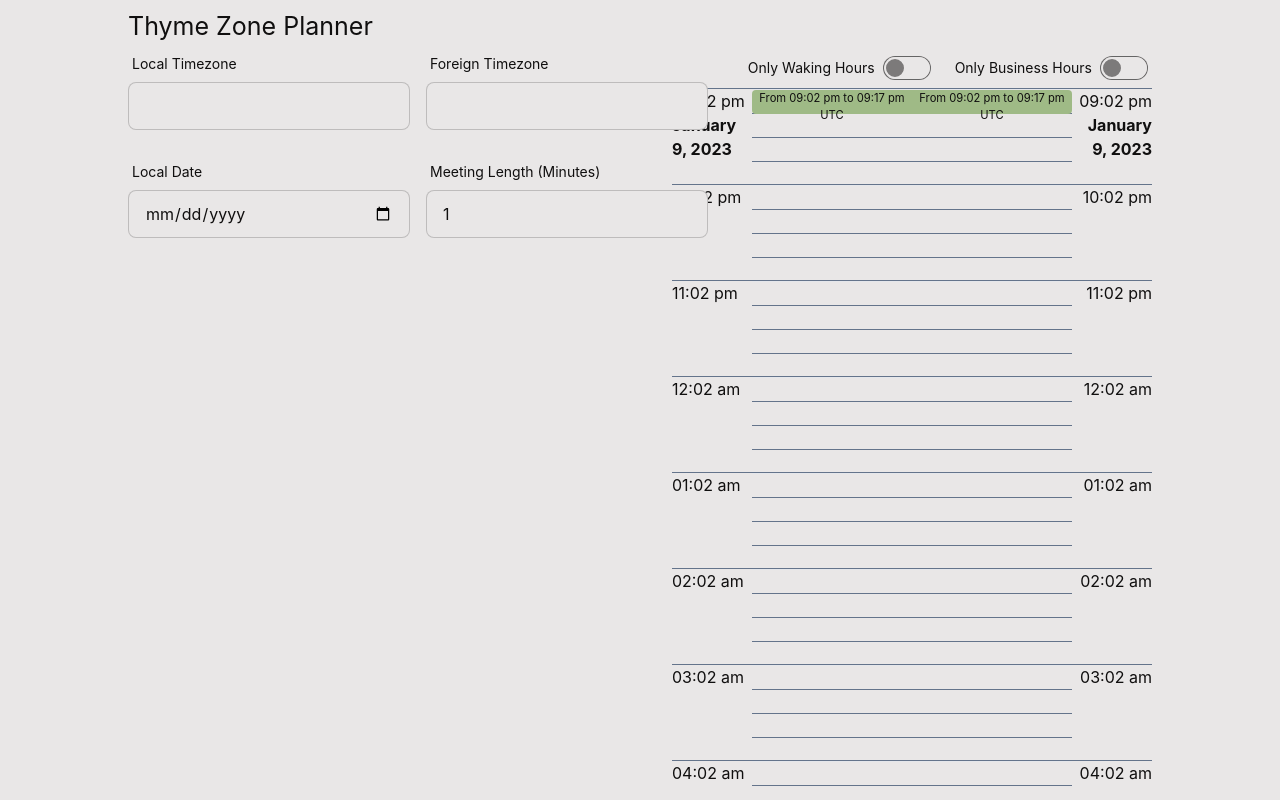
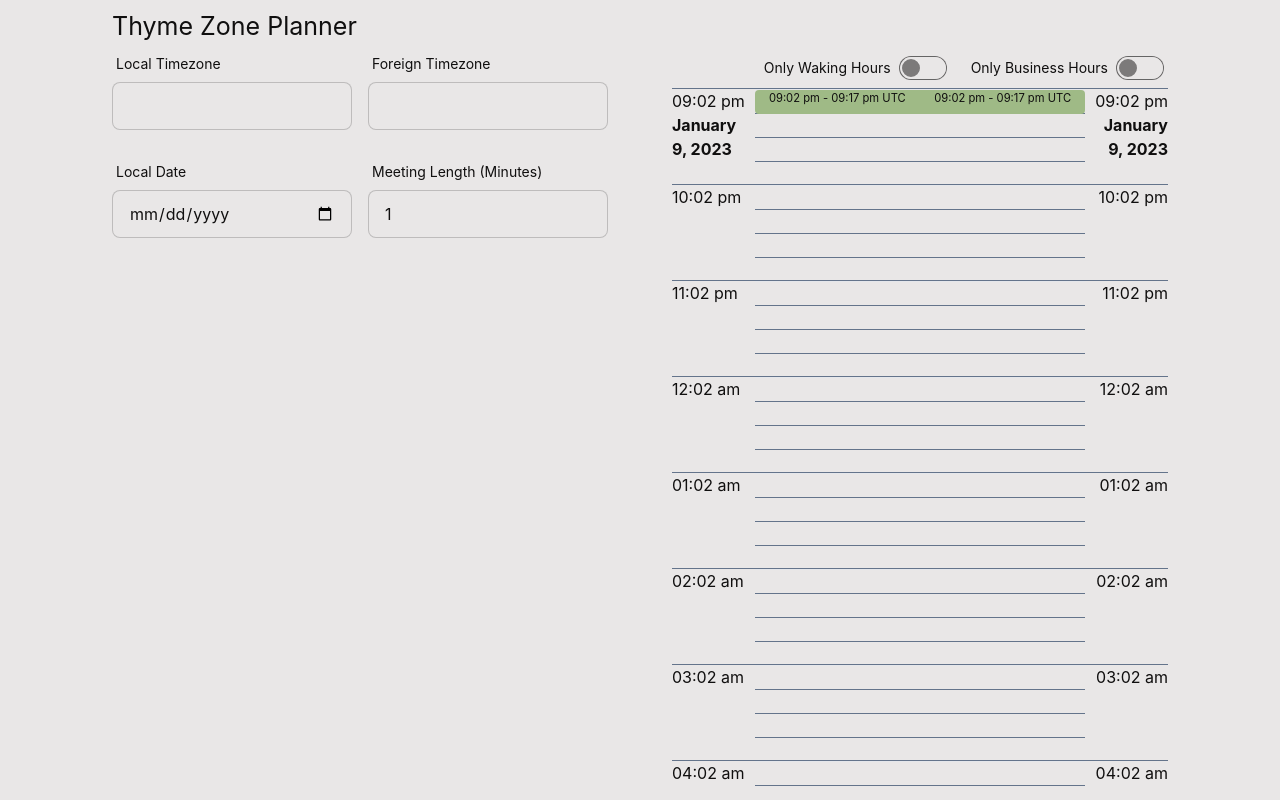
Before and after one commit to TimChinenov/global-calendar, a React (Create React App) app: page / in a window 1280 px wide. Both pictures are taken after a click on the element 912 px from the left and 101 px from the top of the page. Shown: the top 800 px of the page. Built offline with nearby package versions, Linux system fonts and the light colour scheme.

Commit message:
removed fixed

```diff
--- a/src/calendar-compare/calendar-compare.tsx
+++ b/src/calendar-compare/calendar-compare.tsx
@@ -20,9 +20,9 @@ export function CalendarCompare() {
     })
 
     return(
-        <div className="grid sm:grid-cols-1 md:grid-cols-2 md:mx-24">
+        <div className="grid sm:grid-cols-1 md:grid-cols-2 md:mx-20">
             <div className="md:grid-rows-2 mx-8">
-                <div className="md:fixed">
+                <div>
                     <h2 className="pt-2">Thyme Zone Planner</h2>
                     <div className="grid md:grid-cols-2 md:gap-4 md:pb-4">
                         <Autocomplete
--- a/src/calendar/calendar.tsx
+++ b/src/calendar/calendar.tsx
@@ -201,8 +201,8 @@ function getMeetingBlock(
             className="w-full bg-[#9fba86] absolute z-10 rounded"
             style={{height: `${24 * meetingLength}px`}}>
                 <div className="grid grid-cols-2">
-                    <p className="text-sm text-center">From {startTimeLocal.format("hh:mm a")} to {startTimeLocal.add(meetingLength * 15, "minutes").format("hh:mm a")} {startTimeLocal.format('z')}</p>
-                    <p className="text-sm text-center">From {startTimeForeign.format("hh:mm a")} to {startTimeForeign.add(meetingLength * 15, "minutes").format("hh:mm a")} {startTimeForeign.format('z')}</p>
+                    <p className="text-sm text-center">{startTimeLocal.format("hh:mm a")} - {startTimeLocal.add(meetingLength * 15, "minutes").format("hh:mm a")} {startTimeLocal.format('z')}</p>
+                    <p className="text-sm text-center">{startTimeForeign.format("hh:mm a")} - {startTimeForeign.add(meetingLength * 15, "minutes").format("hh:mm a")} {startTimeForeign.format('z')}</p>
                 </div>
         </div>
     )
```
